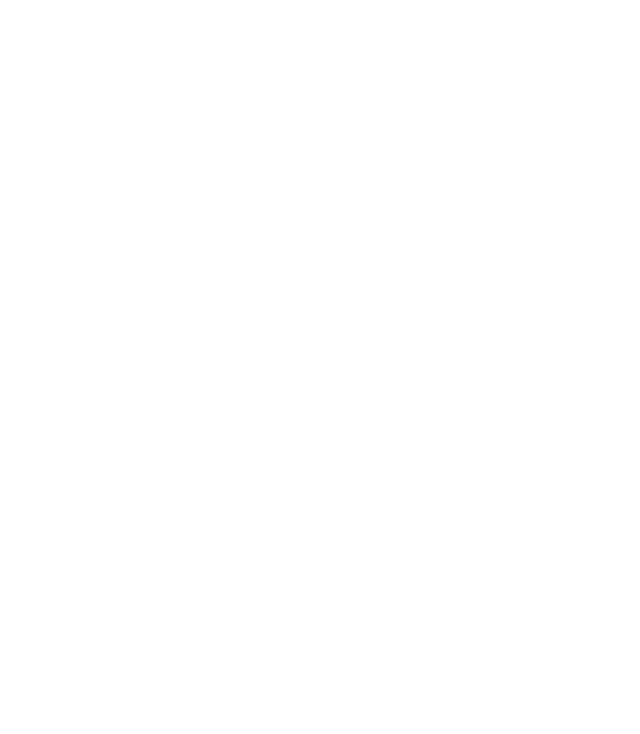
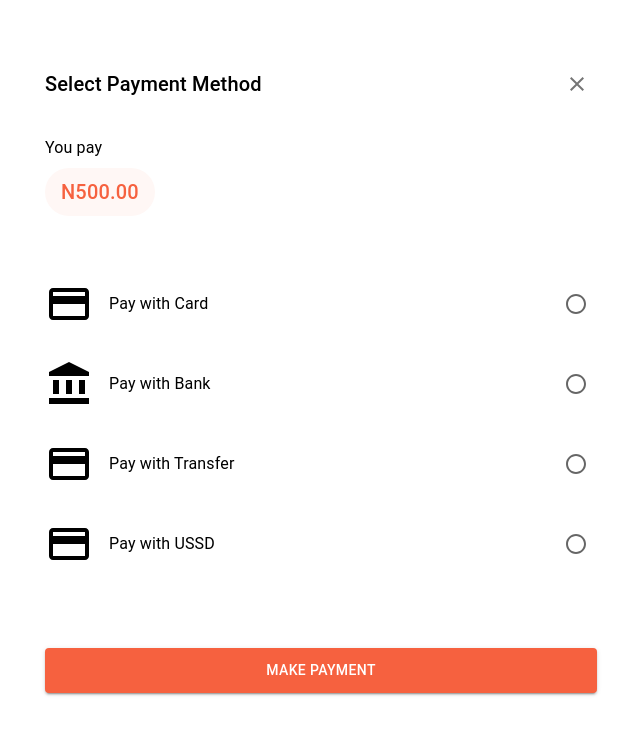
Before and after one commit to Lampnet-Technologies/Fudex-Multivendor-, a React (Create React App) app: page /other-payment-method in a window 1280 px wide. Before the commit this address had no page. Shown: the top 734 px of the page, without its empty margins (319-959 px from the left). Built offline with nearby package versions, Linux system fonts and the light colour scheme.

Commit message:
Finished the select other payment method page

```diff
--- a/src/App.js
+++ b/src/App.js
@@ -7,6 +7,7 @@
 import SettingsPage from './Pages/UserAccount/Settings/SettingsPage';
 import PromotionsPage from './Pages/UserAccount/Promotions/PromotionsPage';
 import AddressScreen from './Pages/Address/Address';
+import SelectPaymentMethodPage from './Pages/Payment/Payment';
 
 
 const App = () => {
@@ -19,6 +20,7 @@
         <Route path="/profile-details" element={<ProfileDetails />} />
         <Route path="/settings" element={<SettingsPage />} />
         <Route path="/promotions" element={<PromotionsPage />} />
+        <Route path="/other-payment-method" element={<SelectPaymentMethodPage />} />
       </Routes>
     </Router>
   );
--- a/src/Pages/Address/Address.jsx
+++ b/src/Pages/Address/Address.jsx
@@ -156,7 +156,14 @@
           <div style={{ display: 'flex', flexDirection: 'column', justifyContent: 'flex-start', marginLeft: '30px', marginTop: '-10px' }}>
             <Typography variant="caption" fontWeight={100}>Add a card and note at checkout </Typography>
           </div>
-          <Button variant="contained" sx={{ backgroundColor: '#F6613F', width: '200px', marginTop: '30px' }} onClick={handleSaveAddress}>Save Address</Button>
+          <Button variant="contained" sx={{ backgroundColor: '#F6613F', '&:hover': {
+            backgroundColor: '#E65530'
+            },
+            width: '200px',
+            marginTop: '30px'
+            }}
+            onClick={handleSaveAddress}>Save Address
+          </Button>
         </div>
       )}
 
--- a/src/Pages/Payment/Payment.jsx
+++ b/src/Pages/Payment/Payment.jsx
@@ -0,0 +1,156 @@
+import React, { useState } from 'react';
+import { Box, Container, Typography, IconButton, Radio, RadioGroup, FormControlLabel, Button } from '@mui/material';
+import CloseIcon from '@mui/icons-material/Close';
+import CreditCardIcon from '@mui/icons-material/CreditCard';
+import AccountBalanceIcon from '@mui/icons-material/AccountBalance';
+
+const SelectPaymentMethodPage = () => {
+  const [selectedValue, setSelectedValue] = useState('');
+
+  const handleChange = (event) => {
+    setSelectedValue(event.target.value);
+  };
+
+  const handleCloseClick = () => {
+    // Navigate to the previous page
+  };
+
+  const handlePaymentClick = () => {
+    // Handle payment logic
+  };
+
+  return (
+    <Container maxWidth="sm" sx={{ marginTop: '3rem', padding: '1rem' }}>
+      {/* Header Section */}
+      <Box sx={{ display: 'flex', justifyContent: 'space-between', alignItems: 'center', marginBottom: '1rem' }}>
+        <Typography
+          variant="h6"
+          sx={{
+            marginLeft: { xs: '7rem', sm: '0rem' },
+            flexGrow: { sm: 1 },
+            textAlign: { sm: 'left' }
+          }}
+        >
+          Select Payment Method
+        </Typography>
+        <IconButton onClick={handleCloseClick}>
+          <CloseIcon />
+        </IconButton>
+      </Box>
+
+
+
+      {/* Amount Section */}
+        <Box sx={{ marginTop: '2rem', marginBottom: '1rem', textAlign: { xs: 'center', sm: 'left' } }}>
+          <Typography variant="body1">You pay</Typography>
+          <Box sx={{
+            backgroundColor: '#FFF7F5',
+            padding: '0.5rem 1rem',
+            borderRadius: '2rem',
+            marginTop: '0.5rem',
+            display: 'inline-block',
+            minWidth: 'fit-content' // Ensures the box can grow to accommodate larger numbers
+          }}>
+            <Typography variant="h6" sx={{ color: '#F6613F', whiteSpace: 'nowrap' }}>N500.00</Typography>
+          </Box>
+        </Box>
+
+
+
+
+      {/* Payment Methods Section */}
+      <RadioGroup value={selectedValue} onChange={handleChange} sx={{ marginTop: '3rem' }}>
+        <Box sx={{ display: 'flex', alignItems: 'center', marginTop: '1rem', flexWrap: 'wrap' }}>
+          <CreditCardIcon sx={{ marginRight: '1rem', fontSize: '3rem' }} />
+          <Typography variant="body1">Pay with Card</Typography>
+          <FormControlLabel
+            value="card"
+            control={
+              <Radio
+                sx={{
+                  '&.Mui-checked': {
+                    color: '#F6613F'
+                  }
+                }}
+              />
+            }
+            sx={{ marginLeft: 'auto', marginRight: 0 }}
+          />
+        </Box>
+
+        <Box sx={{ display: 'flex', alignItems: 'center', marginTop: '2rem', flexWrap: 'wrap' }}>
+          <AccountBalanceIcon sx={{ marginRight: '1rem', fontSize: '3rem' }} />
+          <Typography variant="body1">Pay with Bank</Typography>
+          <FormControlLabel
+            value="bank"
+            control={
+              <Radio
+                sx={{
+                  '&.Mui-checked': {
+                    color: '#F6613F'
+                  }
+                }}
+              />
+            }
+            sx={{ marginLeft: 'auto', marginRight: 0 }}
+          />
+        </Box>
+
+        <Box sx={{ display: 'flex', alignItems: 'center', marginTop: '2rem', flexWrap: 'wrap' }}>
+          <CreditCardIcon sx={{ marginRight: '1rem', fontSize: '3rem' }} />
+          <Typography variant="body1">Pay with Transfer</Typography>
+          <FormControlLabel
+            value="transfer"
+            control={
+              <Radio
+                sx={{
+                  '&.Mui-checked': {
+                    color: '#F6613F'
+                  }
+                }}
+              />
+            }
+            sx={{ marginLeft: 'auto', marginRight: 0 }}
+          />
+        </Box>
+
+        <Box sx={{ display: 'flex', alignItems: 'center', marginTop: '2rem', flexWrap: 'wrap' }}>
+          <CreditCardIcon sx={{ marginRight: '1rem', fontSize: '3rem' }} />
+          <Typography variant="body1">Pay with USSD</Typography>
+          <FormControlLabel
+            value="ussd"
+            control={
+              <Radio
+                sx={{
+                  '&.Mui-checked': {
+                    color: '#F6613F'
+                  }
+                }}
+              />
+            }
+            sx={{ marginLeft: 'auto', marginRight: 0 }}
+          />
+        </Box>
+      </RadioGroup>
+
+      {/* Make Payment Button */}
+      <Button
+        variant="contained"
+        fullWidth
+        sx={{
+          backgroundColor: '#F6613F',
+          height: '45px',
+          marginTop: '5rem',
+          '&:hover': {
+            backgroundColor: '#E65530'
+          }
+        }}
+        onClick={handlePaymentClick}
+      >
+        Make Payment
+      </Button>
+    </Container>
+  );
+};
+
+export default SelectPaymentMethodPage;
--- a/src/Pages/UserAccount/AccountPage/AccountPage.jsx
+++ b/src/Pages/UserAccount/AccountPage/AccountPage.jsx
@@ -34,6 +34,10 @@
 
   const handlePromotionsClick = () => {
     navigate('/promotions');
+  };
+
+  const handleWalletClick = () => {
+    navigate('/other-payment-method');
   };
 
   return (
@@ -76,11 +80,11 @@
             <SettingsIcon sx={{ fontSize: '2.5rem', marginBottom: '0.5rem' }} />
             <Typography variant="caption">Settings</Typography>
           </Box>
-          <Box sx={{ display: 'flex', flexDirection: 'column', alignItems: 'center', justifyContent: 'center', cursor: 'pointer' }}>
-            <AccountBalanceWalletIcon sx={{ fontSize: '2.5rem', marginBottom: '0.5rem' }} />
-            <Typography variant="caption">Wallet</Typography>
+          <Box sx={{ display: 'flex', flexDirection: 'column', alignItems: 'center', justifyContent: 'center', cursor: 'pointer' }}  onClick={handleWalletClick}>
+              <AccountBalanceWalletIcon sx={{ fontSize: '2.5rem', marginBottom: '0.5rem' }} />
+              <Typography variant="caption">Wallet</Typography>
           </Box>
-        </Box>
+          </Box>
       </Box>
 
       {/* User Preferences Section */}
--- a/src/Pages/UserAccount/Promotions/PromotionsPage.jsx
+++ b/src/Pages/UserAccount/Promotions/PromotionsPage.jsx
@@ -60,7 +60,12 @@
           Delivery orders only
         </Typography>
             <Box sx={{ display: 'flex', alignItems: 'center', marginTop: '2rem', paddingBottom: '1rem' }}>
-                <Button variant="contained" sx={{ marginRight: '1rem', backgroundColor: '#F6613F' }}>Order Now</Button>
+                <Button variant="contained" sx={{ marginRight: '1rem', backgroundColor: '#F6613F',
+                  '&:hover': {
+                  backgroundColor: '#E65530'
+                  }
+                  }}>Order Now
+                </Button>
                 <Typography variant="body2" sx={{ cursor: 'pointer', marginLeft: '1rem' }}>Detail</Typography>
             </Box>
       </Box>
--- a/src/Pages/UserAccount/Settings/SettingsPage.jsx
+++ b/src/Pages/UserAccount/Settings/SettingsPage.jsx
@@ -1,5 +1,5 @@
 import React from 'react';
-import { Container, Typography, Box } from '@mui/material';
+import { Container, Typography, Box, IconButton } from '@mui/material';
 import { useNavigate } from 'react-router-dom';
 import ChevronIcon from '../../../Components/ChevronIcon';
 import ToggleSwitch from '../../../Components/Toggler/ToggleSwitch';
@@ -36,7 +36,9 @@
           sx={{ cursor: 'pointer', marginBottom: '2rem' }}
           onClick={handleChevronClick}
         >
+          <IconButton>
           <ChevronIcon size="2rem" />
+          </IconButton>
           <Typography variant="h6" sx={{ marginLeft: '1rem' }}>Settings</Typography>
         </Box>
 
```
Also changed, not shown: src/Pages/UserAccount/ProfilePage/ProfilePage.jsx (+6 -2 lines), public/icons/Group.png (added), public/icons/ussd.png (added).
